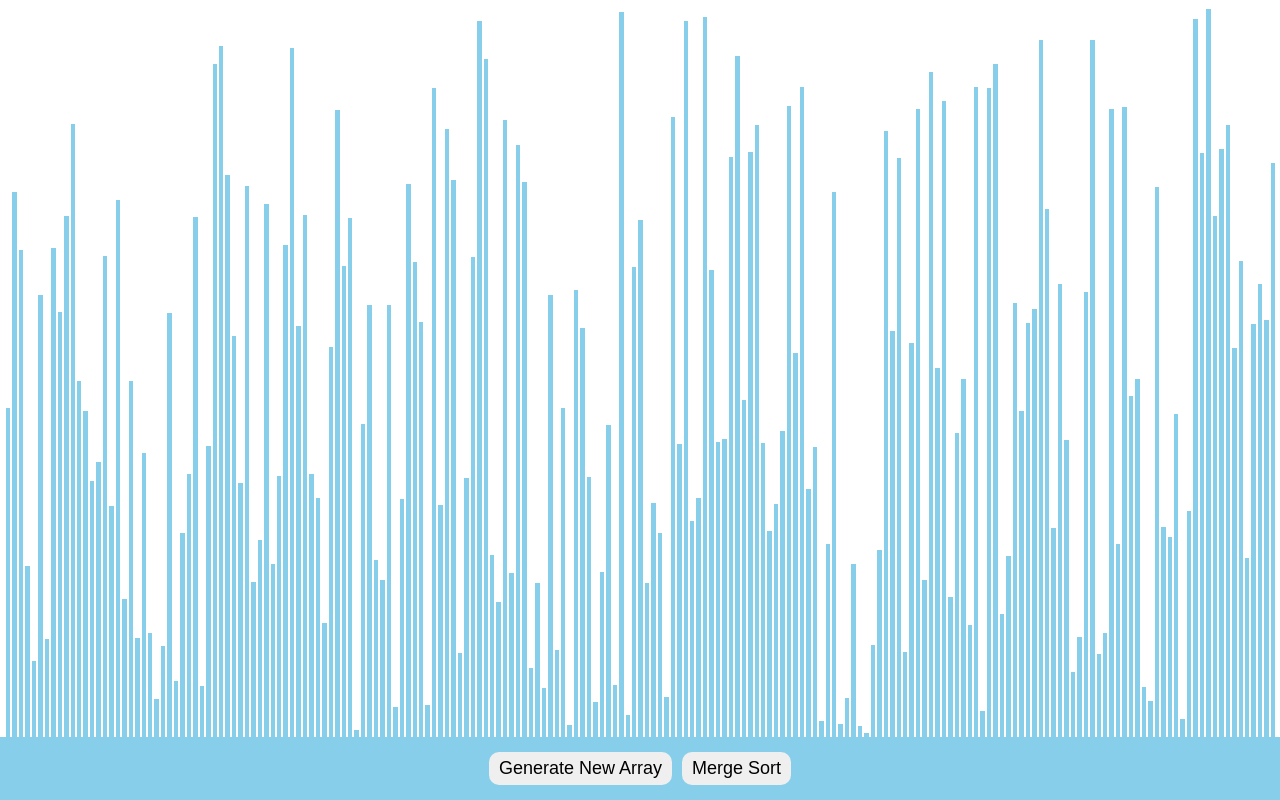
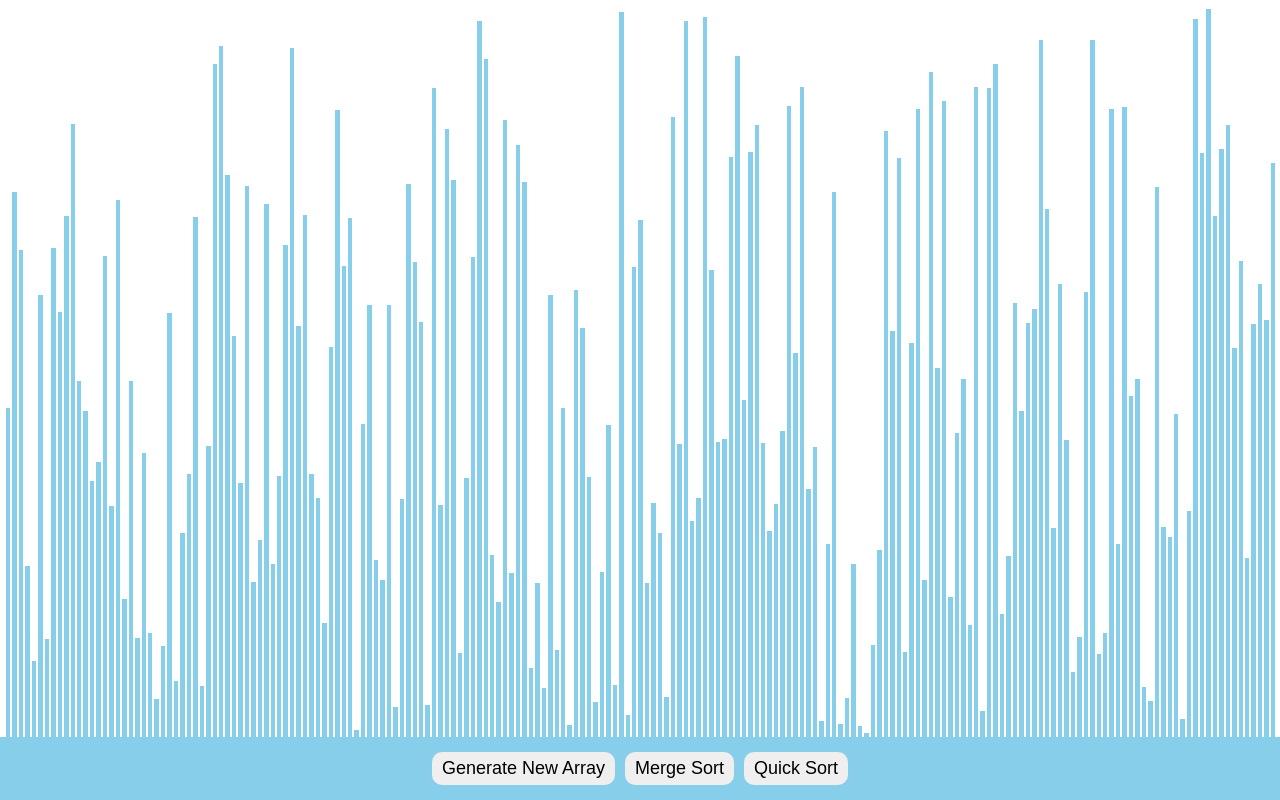
Before and after one commit to maahsnd/Sort-Visualizer, a React (Vite) app: page / in a window 1280 px wide. Built offline with nearby package versions, Linux system fonts and the light colour scheme.

Commit message:
Implement quick sort Not yet animated.

```diff
--- a/src/components/sort_dashboard/SortDash.jsx
+++ b/src/components/sort_dashboard/SortDash.jsx
@@ -1,13 +1,19 @@
-import styles from './sortDash.module.css'
+import styles from './sortDash.module.css';
 
-function SortDash({newArr, mergeSort}) {
+function SortDash({ newArr, mergeSort, quickSort }) {
+  return (
+    <div className={styles.dashContainer}>
+      <button className={styles.newArray} onClick={() => newArr()}>
+        Generate New Array
+      </button>
+      <button className={styles.mergeSort} onClick={() => mergeSort()}>
+        Merge Sort
+      </button>
+      <button className={styles.mergeSort} onClick={() => quickSort()}>
+        Quick Sort
+      </button>
+    </div>
+  );
+}
 
-    return (
-      <div className={styles.dashContainer}>
-        <button className={styles.newArray} onClick={()=>newArr()}> Generate New Array</button>
-        <button className={styles.mergeSort} onClick={()=>mergeSort()}> Merge Sort</button>
-      </div>
-    )
-  }
-
-  export default SortDash
+export default SortDash;
--- a/src/components/sort_visualizer/SortVisualizer.jsx
+++ b/src/components/sort_visualizer/SortVisualizer.jsx
@@ -4,6 +4,7 @@ import styles from './sortVisualizer.module.css';
 import SortDash from '../sort_dashboard/SortDash';
 import randomizeArray from '../../randomizeArray';
 import mergeSort from '../../sortingAlgorithms/mergeSort';
+import quickSort from '../../sortingAlgorithms/quickSort';
 
 function SortVisualizer() {
   const [array, setArray] = useState([]);
@@ -20,7 +21,7 @@ function SortVisualizer() {
     const animations = mergeSort(array);
     for (let i = 0; i < animations.length; i++) {
       const intBars = document.getElementsByClassName(`${styles.intBar}`);
-      console.log(intBars)
+      console.log(intBars);
       const isColorChange = i % 3 !== 2;
       if (isColorChange) {
         const [barOneIndex, barTwoIndex] = animations[i];
@@ -39,7 +40,11 @@ function SortVisualizer() {
         }, i * 20);
       }
     }
-  }
+  };
+
+  const quick = () => {
+    setArray(quickSort());
+  };
 
   return (
     <div className={styles.container}>
@@ -52,7 +57,7 @@ function SortVisualizer() {
           ></div>
         ))}
       </div>
-      <SortDash mergeSort={merge} newArr={newArr}></SortDash>
+      <SortDash quickSort={quick} mergeSort={merge} newArr={newArr}></SortDash>
     </div>
   );
 }
--- /dev/null
+++ b/src/sortingAlgorithms/quickSort.js
@@ -0,0 +1,36 @@
+export default function () {
+  //this works, but the graphics do not update. Also, I don't understand why it works
+  function getPivot(low, high) {
+    return Math.floor(Math.random() * (high - low + 1)) + low;
+  }
+
+  function quicksort(array, low = 0, high = array.length - 1) {
+    if (low < high) {
+      const pivotIndex = partition(array, low, high);
+      quicksort(array, low, pivotIndex - 1);
+      quicksort(array, pivotIndex + 1, high);
+    }
+  }
+
+  function partition(array, low, high) {
+    const pivotIndex = getPivot(low, high);
+    const pivot = array[pivotIndex];
+    let i = low;
+
+    // Swap pivot with the element at index low
+    [array[low], array[pivotIndex]] = [array[pivotIndex], array[low]];
+    for (let j = low + 1; j <= high; j++) {
+      if (array[j] <= pivot) {
+        i++;
+        [array[i], array[j]] = [array[j], array[i]];
+      }
+    }
+
+    // Swap array[low] and array[i] to place the pivot in the correct position
+    [array[low], array[i]] = [array[i], array[low]];
+    return i;
+  }
+
+  quicksort(array);
+  return array;
+}
```
